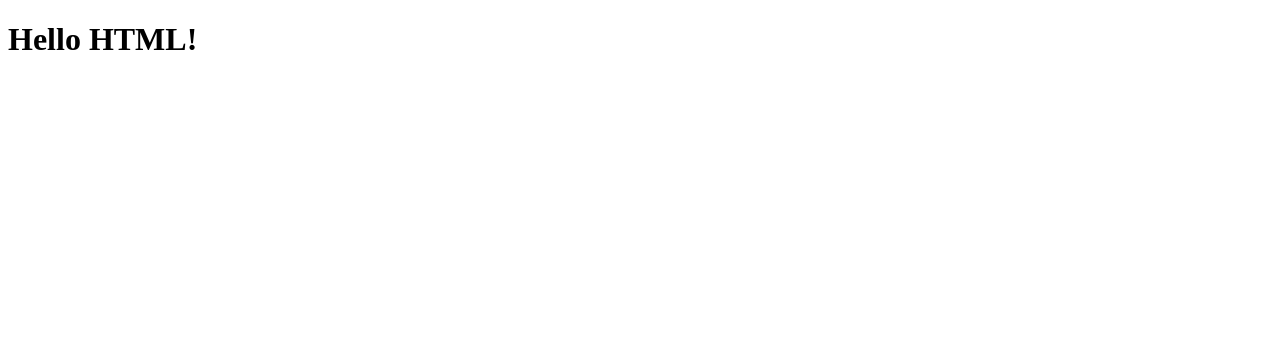
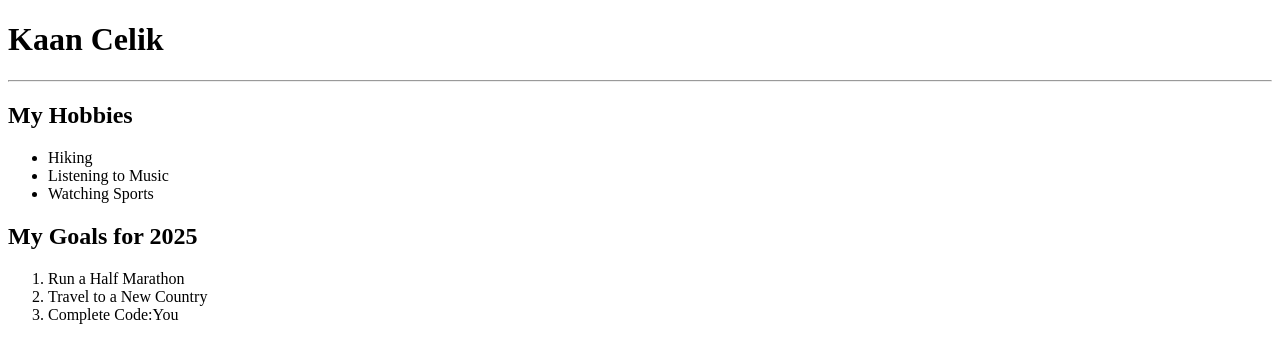
Before and after one commit to kaancelik99/hello-html, a plain HTML site: page index.html in a window 1280 px wide. Drawn offline with Linux system fonts and the light colour scheme.

Commit message:
Update index.html

```diff
--- a/index.html
+++ b/index.html
@@ -1,11 +1,23 @@
 <!DOCTYPE html>
 <html lang="en">
 <head>
+    <title>About Me</title>
     <meta charset="UTF-8">
     <meta name="viewport" content="width=device-width, initial-scale=1.0">
-    <title>Document</title>
 </head>
 <body>
-    <h1>Hello HTML!</h1>
+    <h1>Kaan Celik</h1>
+    <hr><h2>My Hobbies</h2>
+    <ul>
+        <li>Hiking</li>
+        <li>Listening to Music</li>
+        <li>Watching Sports</li>
+    </ul>
+    <h2>My Goals for 2025</h2>
+    <ol>
+        <li>Run a Half Marathon</li>
+        <li>Travel to a New Country</li>
+        <li>Complete Code:You</li>
+    </ol>
 </body>
 </html>
```
